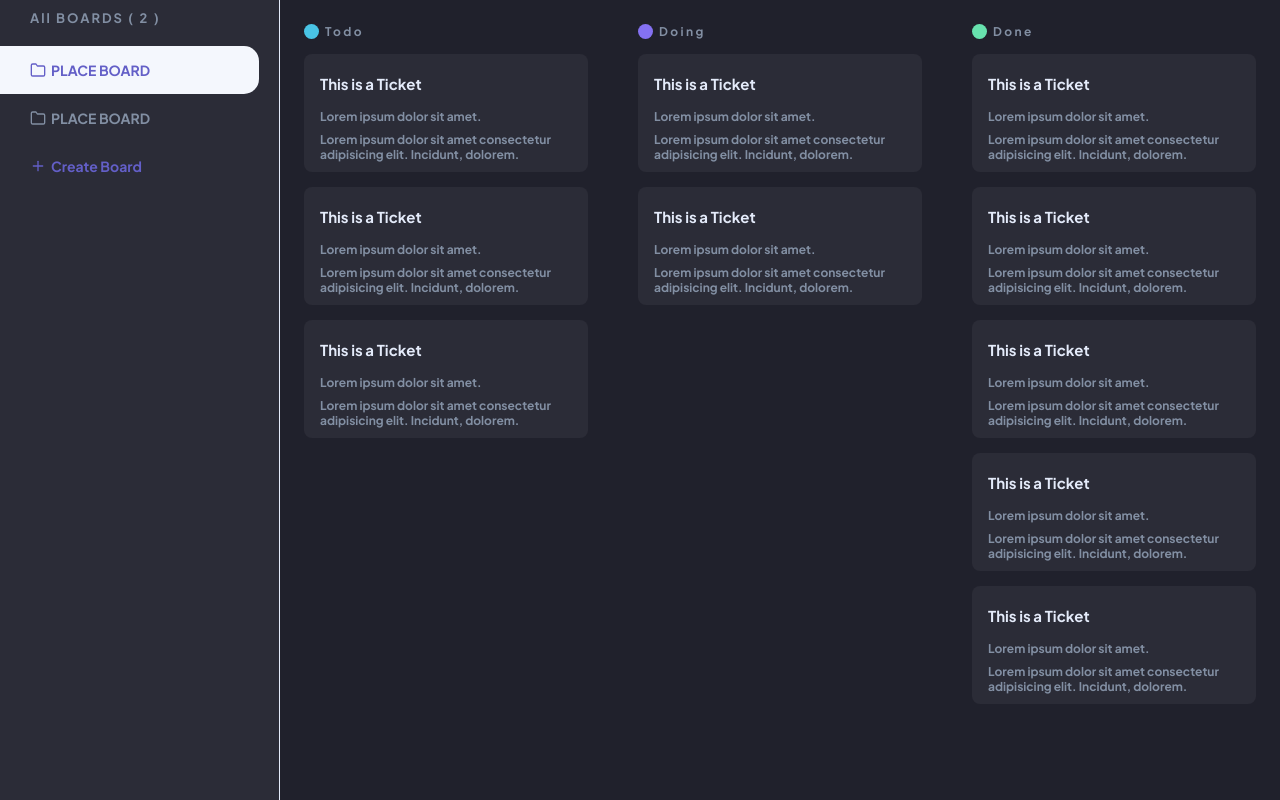
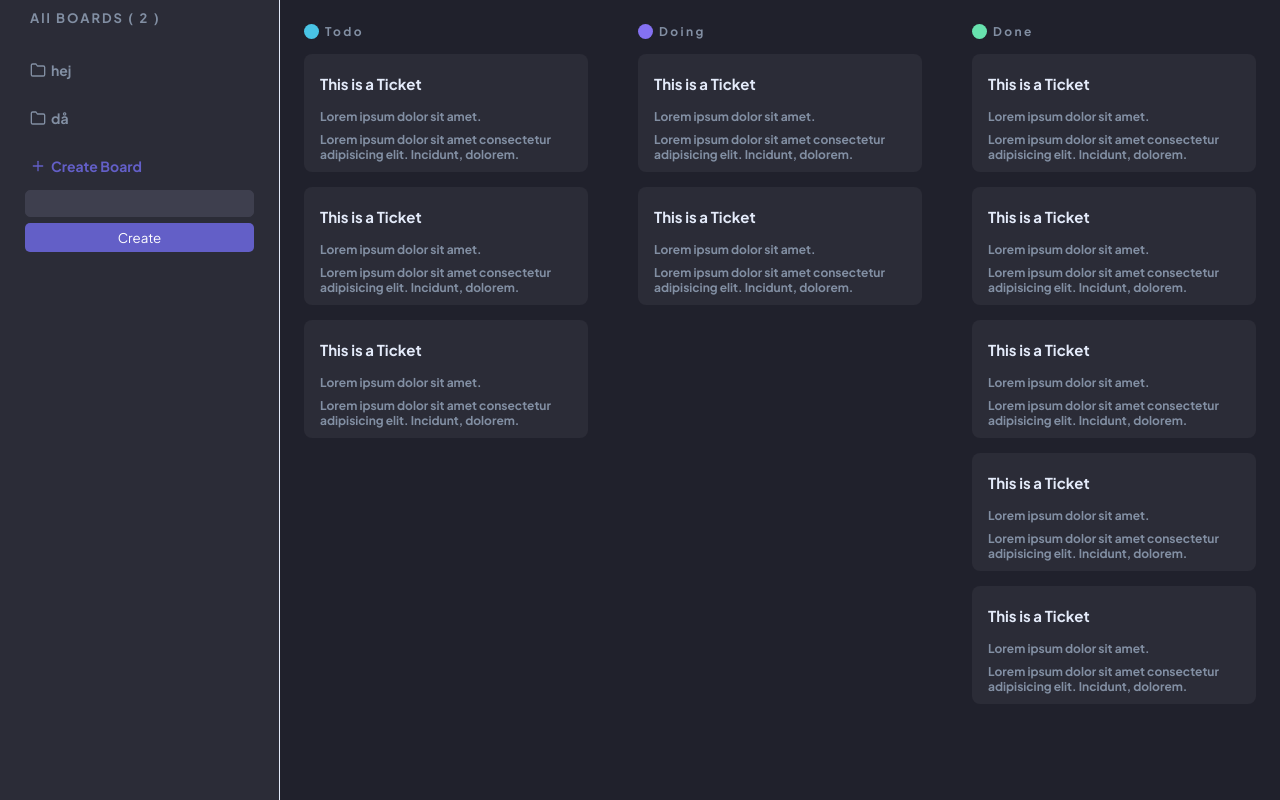
Before and after one commit to samatar5/kanban-board, a React (Vite) app: page / in a window 1280 px wide. Both pictures are taken after a click on the item "Create Board". Built offline with nearby package versions, Linux system fonts and the light colour scheme.

Commit message:
added featureson sidebar

```diff
--- a/src/components/sidebar/Sidebar.scss
+++ b/src/components/sidebar/Sidebar.scss
@@ -47,4 +47,34 @@
       }
     }
   }
+  form {
+    padding: 0px 25px;
+  }
+  input {
+    display: block;
+    width: 100%;
+    border-radius: 5px;
+    border: 1px solid var(--bg-lines);
+    background-color: var(--bg-lines);
+    padding: 4px 12px;
+    color: var(--text);
+    outline: none;
+    margin-bottom: 6px;
+
+    &:focus {
+      border-color: var(--primary);
+    }
+  }
+  button {
+    border-radius: 5px;
+    background-color: var(--primary);
+    width: 100%;
+    border: none;
+    padding: 6px 5px;
+    color: var(--text);
+
+    &:hover {
+      opacity: 0.9;
+    }
+  }
 }
--- a/src/components/sidebar/Sidebar.tsx
+++ b/src/components/sidebar/Sidebar.tsx
@@ -1,28 +1,48 @@
-import React from "react";
+import React, { useState } from "react";
 import "./Sidebar.scss";
 import { Folder, Plus } from "react-feather";
+import { useBoardContext } from "../../context/BoardsContext";
 
 type Props = {};
 
 export default function Sidebar({}: Props) {
+  const { projects, createProject } = useBoardContext();
+  const [showCreateProject, setShowCreateProject] = useState(false);
+  const [projectName, setProjectName] = useState("");
+
   return (
     <div className="sidebar">
       <p>All BOARDS ( 2 )</p>
       <ul className="sidebar-items">
-        <li className="active">
-          <Folder />
-          PLACE BOARD
-        </li>
+        {projects.map((project) => (
+          <li className="">
+            <Folder />
+            {project.name}
+          </li>
+        ))}
 
-        <li>
-          <Folder />
-          PLACE BOARD
-        </li>
-        <li>
+        <li onClick={() => setShowCreateProject(!showCreateProject)}>
           <Plus />
           Create Board
         </li>
       </ul>
+      {showCreateProject && (
+        <form
+          onSubmit={(e) => {
+            e.preventDefault();
+            createProject(projectName);
+            setProjectName("");
+            setShowCreateProject(false);
+          }}
+        >
+          <input
+            type="text"
+            value={projectName}
+            onChange={(e) => setProjectName(e.target.value)}
+          />
+          <button onClick={() => createProject(projectName)}>Create</button>
+        </form>
+      )}
     </div>
   );
 }
--- /dev/null
+++ b/src/context/BoardsContext.tsx
@@ -0,0 +1,34 @@
+import React, { useContext, createContext, useState } from "react";
+interface Project {
+  name: string;
+}
+interface Context {
+  projects: Project[];
+  createProject: (name: string) => void;
+}
+const BoardsContext = createContext<Context>({
+  projects: [],
+  createProject: () => {},
+});
+export function useBoardContext() {
+  return useContext(BoardsContext);
+}
+type Props = {
+  children: React.ReactNode;
+};
+
+export default function BoardsContextProvider({ children }: Props) {
+  const [projects, setProjects] = useState<Project[]>([
+    { name: "hej" },
+    { name: "då" },
+  ]);
+
+  function createProject(name: string) {
+    setProjects([...projects, { name: name }]);
+  }
+  return (
+    <BoardsContext.Provider value={{ projects, createProject }}>
+      {children}
+    </BoardsContext.Provider>
+  );
+}
--- a/src/main.tsx
+++ b/src/main.tsx
@@ -2,9 +2,12 @@ import React from "react";
 import ReactDOM from "react-dom/client";
 import App from "./App";
 import "./index.scss";
+import BoardsContextProvider from "./context/BoardsContext";
 
 ReactDOM.createRoot(document.getElementById("root") as HTMLElement).render(
   <React.StrictMode>
-    <App />
+    <BoardsContextProvider>
+      <App />
+    </BoardsContextProvider>
   </React.StrictMode>
 );
```
